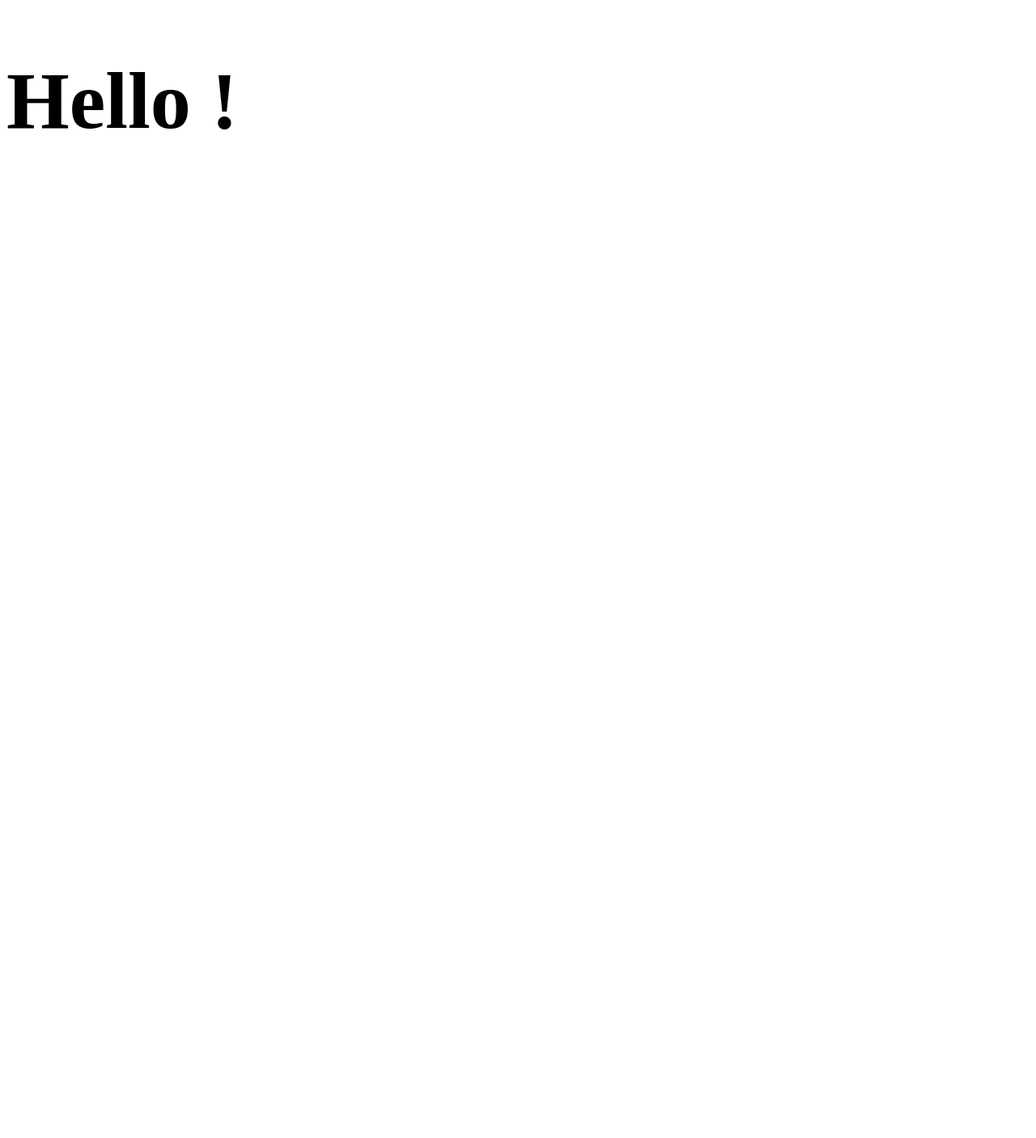
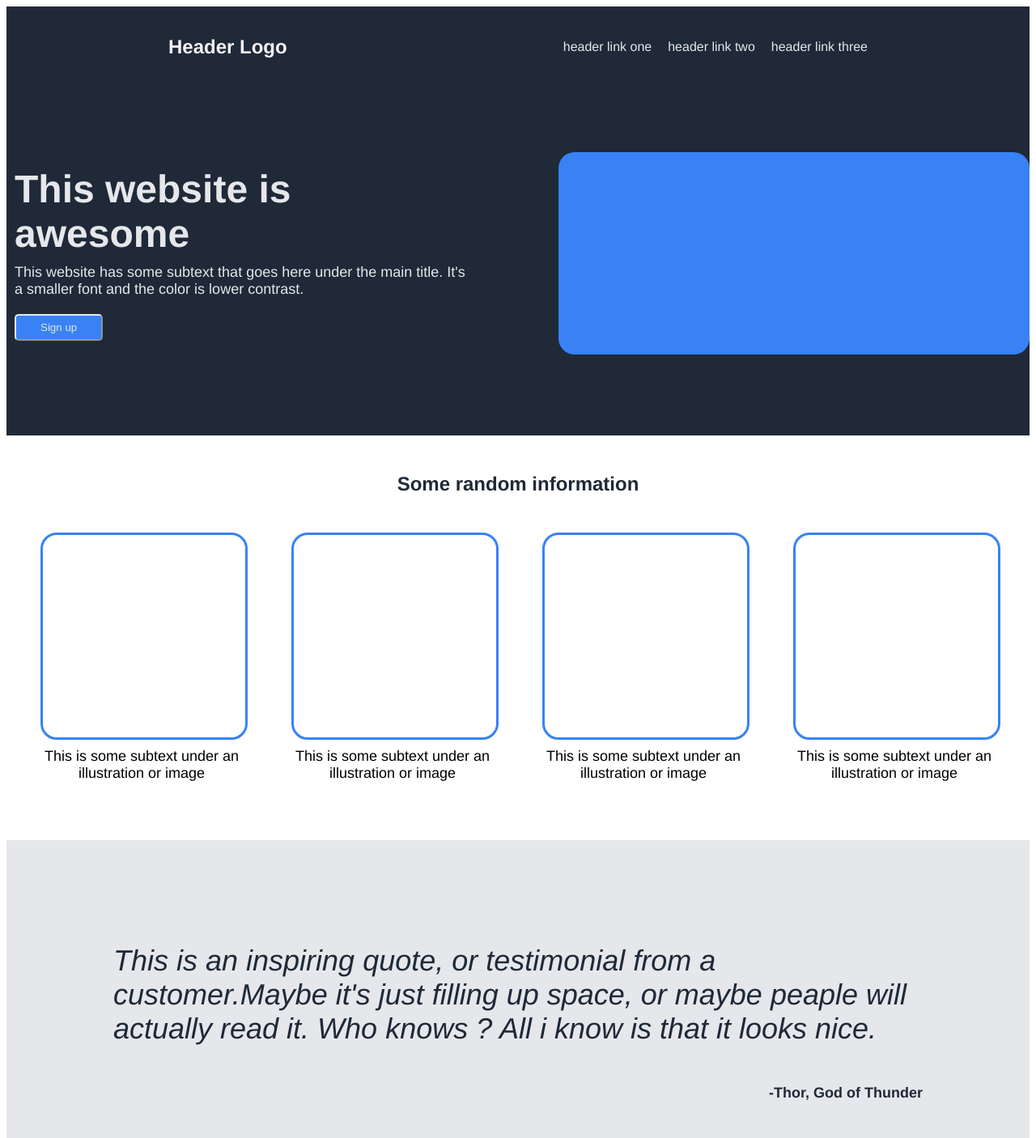
Before and after one commit to fabibot/Landing-Page---TOP, a plain HTML site: page index.html in a window 1280 px wide. Shown: the top 1406 px of the page at 81% size. Before the commit the page ends 800 px from the top, so only its background shows below. Drawn offline with Linux system fonts and the light colour scheme.

Commit message:
add index.html

```diff
--- a/index.html
+++ b/index.html
@@ -8,6 +8,77 @@
     <link rel="stylesheet" href="style.css">
   </head>
   <body>
-   <h1>Hello ! </h1>
+   <div class = "largeHeader">
+      <div class = "topHeader">
+        <h1>Header Logo</h1>
+        <ul class = "light">
+          <li>header link one</li>
+          <li>header link two</li>
+          <li>header link three</li>
+        </ul>
+      </div>
+
+      <div class = "bottomHeader">
+        <div class = "mainTitle">
+          <h2 class = "light">This website is awesome</h2>
+          <h6 class = "light">This website has some subtext that goes here under the main title. It's a smaller font and the color is lower contrast.</h6>
+          <button> Sign up</button>
+        </div>
+        <div class = "mainImage">
+        </div>
+      </div>
+
+   </div>
+   <div class = "information">
+      <div class = "informationTitle">
+        <h1 class = "dark">Some random information</h1>
+      </div>
+
+      <div class = "informationBox">
+        <div class="smallInfo">
+          <div class = "square"></div>
+          <h6>This is some subtext under an illustration or image</h6>
+        </div>
+        <div class="smallInfo">
+          <div class = "square"></div>
+          <h6>This is some subtext under an illustration or image</h6>
+        </div>
+        <div class="smallInfo">
+          <div class = "square"></div>
+          <h6>This is some subtext under an illustration or image</h6>
+        </div>
+        <div class="smallInfo">
+          <div class = "square"></div>
+          <h6>This is some subtext under an illustration or image</h6>
+        </div>
+      </div>
+   </div>
+
+   <div class="citation">
+    <div class = "citationBox">
+      <h4 class = "dark">This is an inspiring quote, or testimonial from a customer.Maybe it's just filling up space, or maybe peaple will actually read it. Who knows ? All i know is that it looks nice.</h4>
+      <h6 class = "dark bold right"> -Thor, God of Thunder</h6>
+    </div>
+  </div>
+
+  <div class = "call">
+    <div class = "rect">
+      <div>
+        <h6 class = "light bold"> Call to action ! It's time ! </h6>
+        <h6 class = "light"> Sign up for our product by clicking that button right over there !</h6>
+      </div>
+      <div>
+        <button> Sign up</button>
+      </div>
+    </div>
+  </div>
+
+  <div class = "largeHeader footer">
+    <h6 class = "light"> Copyright © The Odin Project 2021</h6>
+  </div>
+
+
+
+
   </body>
 </html>
--- a/style.css
+++ b/style.css
@@ -1,3 +1,183 @@
-h1 {
-  font-size : 100px;
+.largeHeader {
+  background-color: #1F2937;
 }
+
+.topHeader {
+  display : flex;
+  justify-content: space-between;
+  align-items: center;
+  padding : 20px 200px 0px 200px;
+}
+
+h1, h2, h3, h4, h6, ul li {
+  font-family: 'Franklin Gothic Medium', 'Arial Narrow', Arial, sans-serif;
+  font-weight: 100;
+}
+h1{
+  font-size: 24px;
+  color : #F9F1F8;
+  font-weight: bold;
+
+}
+
+h2 {
+  font-size: 48px;
+  font-weight: bold;
+}
+
+h4 {
+  font-style: italic;
+  font-size:  36px;
+}
+
+.right{
+  text-align: right;
+
+}
+
+h6 {
+  font-size: 18px;
+}
+
+.dark {
+  color : #1F2937;
+}
+
+.light {
+  color: #E5E7EB;
+}
+
+.bold {
+  font-weight: bold;
+}
+
+li {
+  list-style: none;
+}
+
+ul {
+  display : flex;
+  gap : 20px;
+}
+
+
+.bottomHeader {
+  display: flex;
+  padding-top : 100px;
+  padding-bottom: 100px;
+  justify-content: center;
+  gap : 100px;
+}
+
+.mainTitle{
+  width: 600px;
+  align-self: center;
+
+}
+
+button {
+  color : #E5E7EB;
+  background-color: #3882F6;
+  border-color: #E5E7EB;
+  border-radius: 5px;
+  padding: 7px 30px;
+}
+.mainImage {
+  background-color: #3882F6;
+  width : 600px;
+  height : 250px;
+  flex-basis: 1;
+  border-radius: 20px;
+  align-self: center;
+}
+
+.mainTitle h2, .mainTitle h6, .mainTitle button {
+  margin: 10px;
+}
+
+.information {
+  display: block;
+  justify-content: center;
+  align-items: center;
+  padding: 30px;
+}
+
+.informationTitle {
+  text-align: center;
+}
+
+.informationBox {
+  display : flex;
+  justify-content: center;
+  gap : 60px;
+}
+
+.smallInfo {
+  width: 250px;
+  text-align: center;
+}
+
+.smallInfo h6 {
+ margin-top: 10px;
+}
+
+.square {
+  border: solid;
+  width: 250px;
+  height: 250px;
+  flex-basis: 1;
+
+  border-color: #1F2937;
+  border-radius: 20px;
+  border-color: #3882F6;
+  margin-top : 30px;
+
+}
+
+.citation {
+  background-color: #E5E7EB;
+  display : flex;
+  justify-content: center;
+  align-items: center;
+  padding-top: 80px;
+  padding-bottom: 80px;
+
+}
+.citationBox{
+  width: 1000px;
+
+}
+
+
+.call {
+  display : flex;
+  justify-content:  center;
+  align-items: center;
+  padding-top: 100px;
+  padding-bottom: 100px;
+
+}
+
+.rect{
+  background-color: #3882F6;
+  width: 1300px;
+  height: 150px;
+  flex-basis: 1;
+  border-radius: 20px;
+  padding: 5px 80px 5px 80px;
+  display: flex;
+  align-items: center;
+  justify-content: space-around;
+}
+
+.rect h6{
+  margin : 5px;
+}
+
+
+
+.footer {
+  display : flex ;
+  justify-content: center;
+  align-content: center;
+}
```
